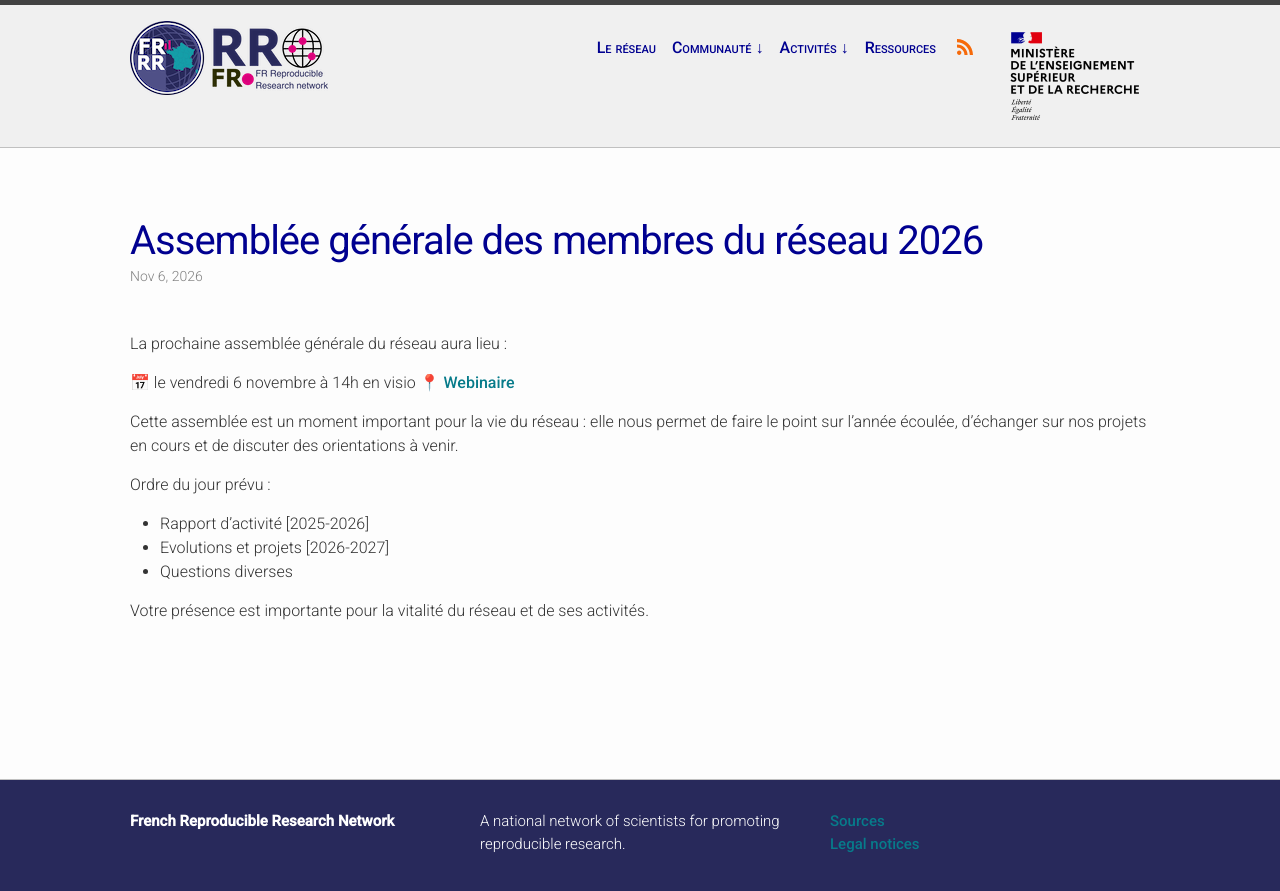
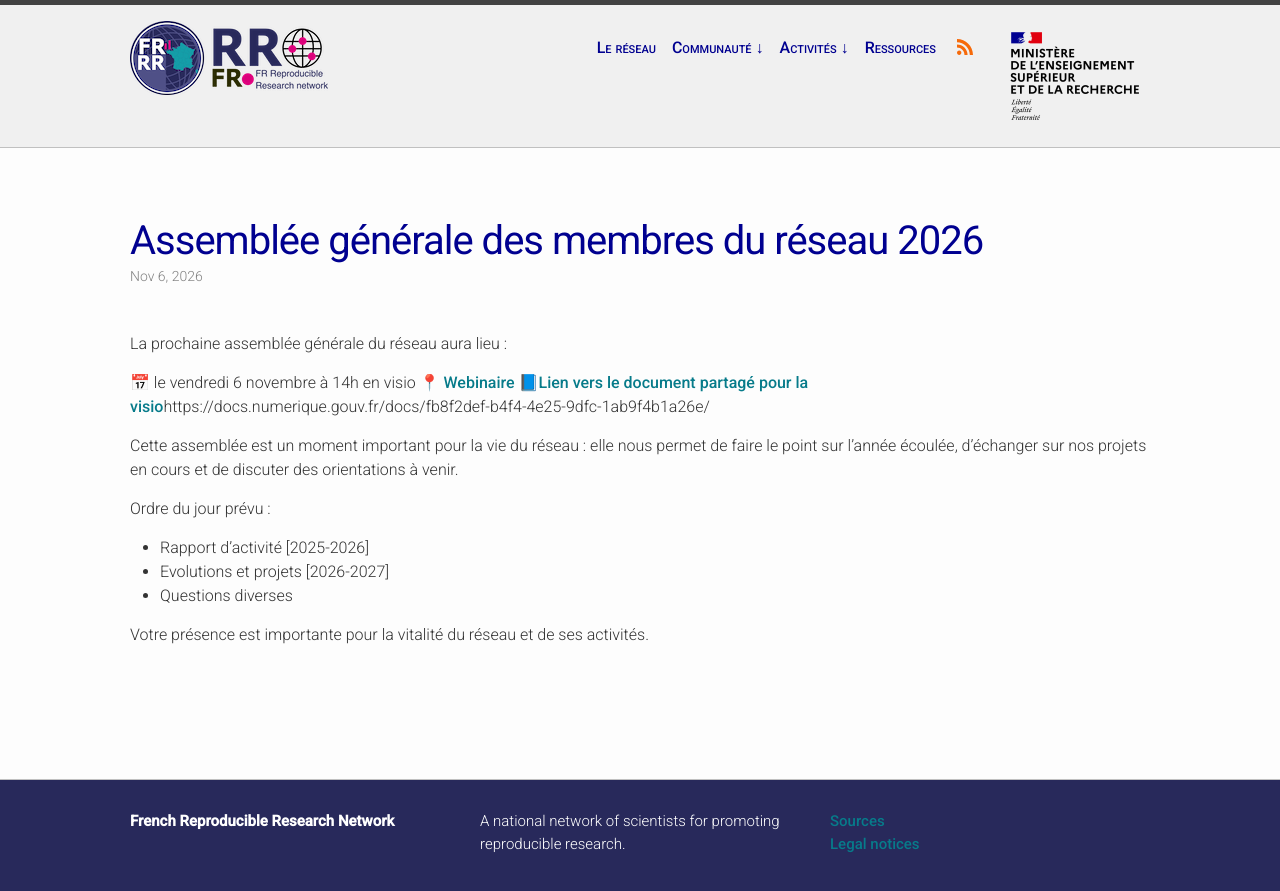
Before and after one commit to FR-RN/FR-RN, a Jekyll site: the page built from _posts/2026-11-06-Visio-membres-reseau.md, in a window 1280 px wide. Shown: the top 891 px of the page. Built offline with Jekyll 4.4.1, drawn with Linux system fonts in a browser that asks for light colours; some web fonts are replaced; comment, search, counter and statistics services are not loaded.

Commit message:
add post visio reseau

```diff
--- a/_posts/2026-11-06-Visio-membres-reseau.md
+++ b/_posts/2026-11-06-Visio-membres-reseau.md
@@ -10,7 +10,7 @@
 
 📅 le vendredi 6 novembre à 14h en visio
 📍 [Webinaire](https://webinaire.numerique.gouv.fr/meeting/signin/invite/76946/hash/c17c9bd057d4fac07fd02f8b9646d6bd8a4400cb)
-
+📘[Lien vers le document partagé pour la visio](https://docs.numerique.gouv.fr/docs/fb8f2def-b4f4-4e25-9dfc-1ab9f4b1a26e/)https://docs.numerique.gouv.fr/docs/fb8f2def-b4f4-4e25-9dfc-1ab9f4b1a26e/
 
 Cette assemblée est un moment important pour la vie du réseau : elle nous permet de faire le point sur l’année écoulée, d’échanger sur nos projets en cours et de discuter des orientations à venir.
 
```
